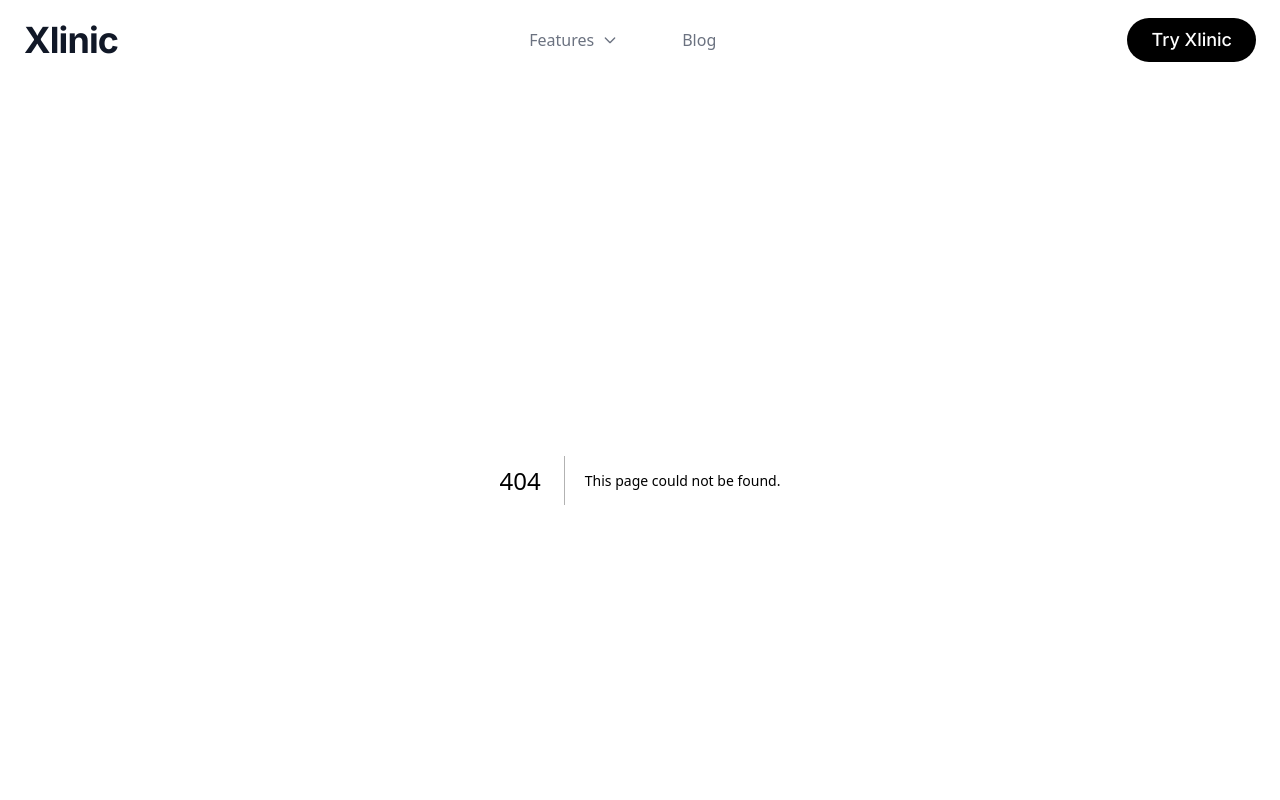
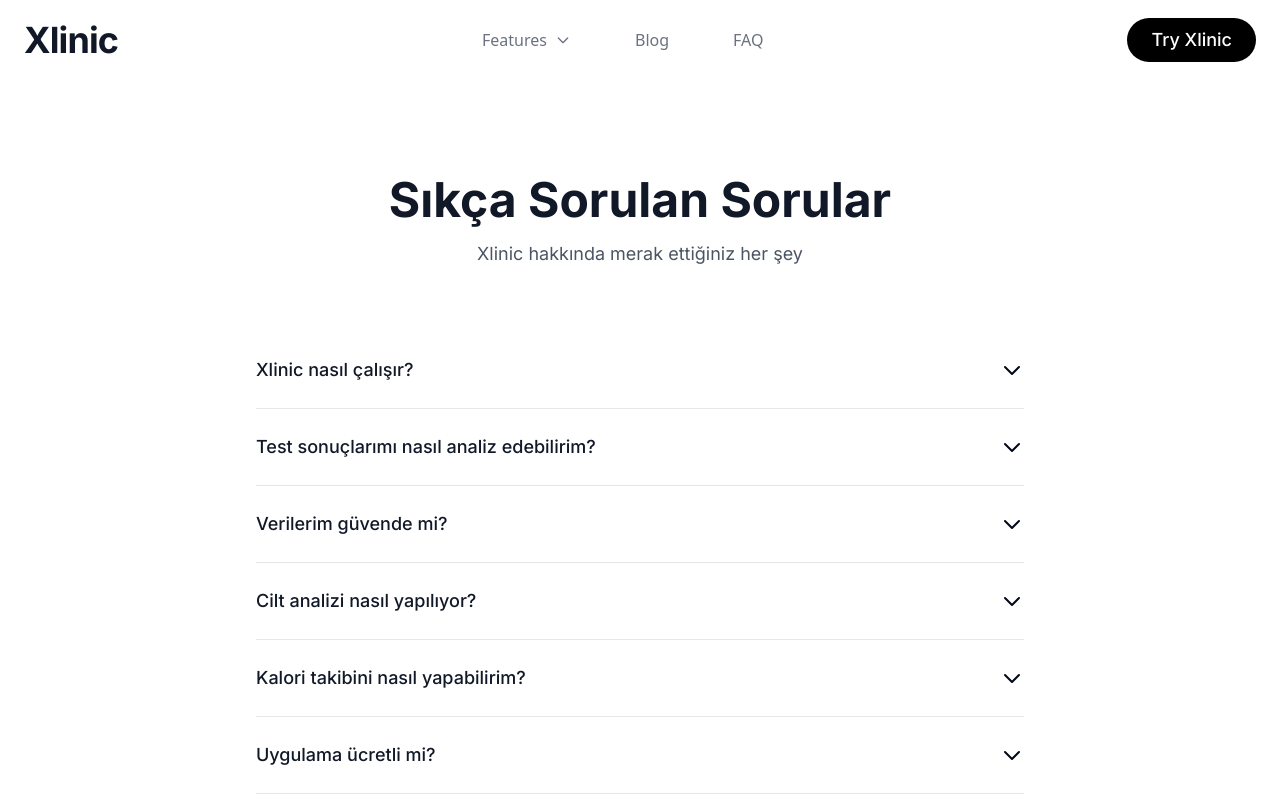
Before and after one commit to recaicelik/xlinic-web, a Next.js app: page /faq in a window 1280 px wide. Before the commit this address had no page. Shown: the top 800 px of the page. Built offline with nearby package versions, Linux system fonts and the light colour scheme.

Commit message:
added faq

```diff
--- /dev/null
+++ b/src/app/faq/page.tsx
@@ -0,0 +1,119 @@
+'use client';
+
+import { useState } from 'react';
+import { motion, AnimatePresence } from 'framer-motion';
+
+const faqs = [
+  {
+    question: "Xlinic nasıl çalışır?",
+    answer: "Xlinic, yapay zeka teknolojisini kullanarak sağlık verilerinizi analiz eder. Test sonuçlarınızın fotoğrafını çekerek veya yükleyerek anında analiz alabilir, semptomlarınızı takip edebilir ve kişiselleştirilmiş sağlık önerileri alabilirsiniz."
+  },
+  {
+    question: "Test sonuçlarımı nasıl analiz edebilirim?",
+    answer: "Test sonuçlarınızın fotoğrafını çekmeniz veya PDF dosyasını yüklemeniz yeterli. Yapay zeka teknolojimiz sonuçları otomatik olarak analiz eder ve anlaşılır bir rapor hazırlar."
+  },
+  {
+    question: "Verilerim güvende mi?",
+    answer: "Evet, verilerinizin güvenliği bizim için çok önemli. En yüksek güvenlik standartlarını kullanıyor ve verilerinizi şifreleyerek saklıyoruz. Verileriniz sadece sizin izin verdiğiniz ölçüde kullanılır."
+  },
+  {
+    question: "Cilt analizi nasıl yapılıyor?",
+    answer: "Cilt analizini yapmak için cildinizin fotoğrafını çekmeniz yeterli. Yapay zeka teknolojimiz, cildinizin durumunu analiz eder ve kişiselleştirilmiş bakım önerileri sunar."
+  },
+  {
+    question: "Kalori takibini nasıl yapabilirim?",
+    answer: "Yemeklerinizin fotoğrafını çekerek kolayca kalori takibi yapabilirsiniz. Yapay zeka teknolojimiz yemeğinizi tanır ve besin değerlerini otomatik olarak hesaplar."
+  },
+  {
+    question: "Uygulama ücretli mi?",
+    answer: "Uygulamanın temel özellikleri ücretsizdir. Premium özellikler için aylık veya yıllık abonelik planlarımız bulunmaktadır."
+  },
+  {
+    question: "Doktorumla sonuçları paylaşabilir miyim?",
+    answer: "Evet, analiz sonuçlarınızı ve sağlık verilerinizi doktorunuzla kolayca paylaşabilirsiniz. PDF formatında detaylı raporlar oluşturabilir ve bunları istediğiniz kişilerle paylaşabilirsiniz."
+  }
+];
+
+const FAQItem = ({ question, answer }: { question: string; answer: string }) => {
+  const [isOpen, setIsOpen] = useState(false);
+
+  return (
+    <motion.div
+      initial={false}
+      className="border-b border-gray-200 dark:border-gray-700"
+    >
+      <button
+        className="flex justify-between items-center w-full py-6 text-left"
+        onClick={() => setIsOpen(!isOpen)}
+      >
+        <span className="text-lg font-medium text-gray-900 dark:text-white">{question}</span>
+        <svg
+          className={`w-6 h-6 transform transition-transform ${isOpen ? 'rotate-180' : ''}`}
+          fill="none"
+          viewBox="0 0 24 24"
+          stroke="currentColor"
+        >
+          <path strokeLinecap="round" strokeLinejoin="round" strokeWidth={2} d="M19 9l-7 7-7-7" />
+        </svg>
+      </button>
+      <AnimatePresence initial={false}>
+        {isOpen && (
+          <motion.div
+            initial={{ height: 0, opacity: 0 }}
+            animate={{ height: 'auto', opacity: 1 }}
+            exit={{ height: 0, opacity: 0 }}
+            transition={{ duration: 0.3 }}
+            className="overflow-hidden"
+          >
+            <p className="pb-6 text-gray-600 dark:text-gray-300">{answer}</p>
+          </motion.div>
+        )}
+      </AnimatePresence>
+    </motion.div>
+  );
+};
+
+export default function FAQPage() {
+  return (
+    <main className="min-h-screen pt-24 pb-16 bg-white dark:bg-gray-900">
+      <div className="container mx-auto px-4">
+        {/* Header */}
+        <div className="text-center mb-16">
+          <motion.h1
+            initial={{ opacity: 0, y: 20 }}
+            animate={{ opacity: 1, y: 0 }}
+            transition={{ duration: 0.5 }}
+            className="text-4xl md:text-5xl font-bold text-gray-900 dark:text-white mb-4"
+          >
+            Sıkça Sorulan Sorular
+          </motion.h1>
+          <motion.p
+            initial={{ opacity: 0, y: 20 }}
+            animate={{ opacity: 1, y: 0 }}
+            transition={{ duration: 0.5, delay: 0.1 }}
+            className="text-lg text-gray-600 dark:text-gray-300"
+          >
+            Xlinic hakkında merak ettiğiniz her şey
+          </motion.p>
+        </div>
+
+        {/* FAQ List */}
+        <div className="max-w-3xl mx-auto">
+          {faqs.map((faq, index) => (
+            <FAQItem key={index} question={faq.question} answer={faq.answer} />
+          ))}
+        </div>
+
+        {/* Contact Section */}
+        <div className="text-center mt-16">
+          <p className="text-gray-600 dark:text-gray-300">
+            Başka sorularınız mı var?{' '}
+            <a href="mailto:support@xlinic.com" className="text-blue-600 dark:text-blue-400 hover:underline">
+              Bize ulaşın
+            </a>
+          </p>
+        </div>
+      </div>
+    </main>
+  );
+}
--- a/src/components/layout/Header.tsx
+++ b/src/components/layout/Header.tsx
@@ -1,7 +1,7 @@
 'use client';
 
 import Link from 'next/link';
-import { useState } from 'react';
+import { useState, useEffect } from 'react';
 import { translations } from '@/translations';
 
 export const Header = () => {
@@ -19,11 +19,21 @@ export const Header = () => {
     { name: t.features.water.title, href: '/#water' },
   ];
 
-  const handleFeatureClick = (e: React.MouseEvent<HTMLAnchorElement>, href: string) => {
+  const handleFeatureClick = async (e: React.MouseEvent<HTMLAnchorElement>, href: string) => {
     e.preventDefault();
     const targetId = href.split('#')[1];
+
+    // Check if we're not on the home page
+    if (window.location.pathname !== '/') {
+      // Store the target ID in sessionStorage
+      sessionStorage.setItem('scrollTarget', targetId);
+      // Navigate to home page
+      window.location.href = '/';
+      return;
+    }
+
+    const scrollToElement = () => {
       const element = document.getElementById(targetId);
-
       if (element) {
         const offset = 80; // Header yüksekliği için offset
         const elementPosition = element.getBoundingClientRect().top;
@@ -34,10 +44,37 @@ export const Header = () => {
           behavior: 'smooth'
         });
       }
+    };
 
+    // If we're already on the home page, scroll immediately
+    scrollToElement();
     setIsFeatureDropdownOpen(false);
     setIsMobileMenuOpen(false);
   };
+
+  // Add effect to handle scroll after navigation
+  useEffect(() => {
+    const scrollTarget = sessionStorage.getItem('scrollTarget');
+    if (scrollTarget) {
+      // Clear the stored target
+      sessionStorage.removeItem('scrollTarget');
+
+      // Wait for the page to load and then scroll
+      setTimeout(() => {
+        const element = document.getElementById(scrollTarget);
+        if (element) {
+          const offset = 80;
+          const elementPosition = element.getBoundingClientRect().top;
+          const offsetPosition = elementPosition + window.pageYOffset - offset;
+
+          window.scrollTo({
+            top: offsetPosition,
+            behavior: 'smooth'
+          });
+        }
+      }, 100);
+    }
+  }, []);
 
   return (
     <header className="bg-white dark:bg-gray-900 relative z-40">
@@ -99,6 +136,14 @@ export const Header = () => {
               style={{ fontFamily: 'system-ui' }}
             >
               {t.nav.blog}
+            </Link>
+
+            <Link
+              href="/faq"
+              className="text-base text-gray-500 dark:text-gray-300 hover:text-blue-600 dark:hover:text-blue-400 font-normal"
+              style={{ fontFamily: 'system-ui' }}
+            >
+              {t.nav.faq}
             </Link>
           </div>
 
@@ -175,6 +220,12 @@ export const Header = () => {
                 {t.nav.blog}
               </Link>
               <Link
+                href="/faq"
+                className="block px-3 py-2 rounded-md text-gray-600 dark:text-gray-300 hover:text-blue-600 dark:hover:text-blue-400"
+              >
+                {t.nav.faq}
+              </Link>
+              <Link
                 href="/#try-xlinic"
                 onClick={(e) => handleFeatureClick(e, '/#try-xlinic')}
                 className="block mt-2 text-center px-3 py-2 bg-black text-white rounded-full"
--- a/src/translations/index.ts
+++ b/src/translations/index.ts
@@ -32,7 +32,8 @@ export const translations = {
     },
     nav: {
       features: 'Özellikler',
-      blog: 'Blog'
+      blog: 'Blog',
+      faq: 'SSS'
     }
   },
   en: {
@@ -68,7 +69,8 @@ export const translations = {
     },
     nav: {
       features: 'Features',
-      blog: 'Blog'
+      blog: 'Blog',
+      faq: 'FAQ'
     }
   }
 };
```
Lines whose indentation alone changed are shown as unchanged.
